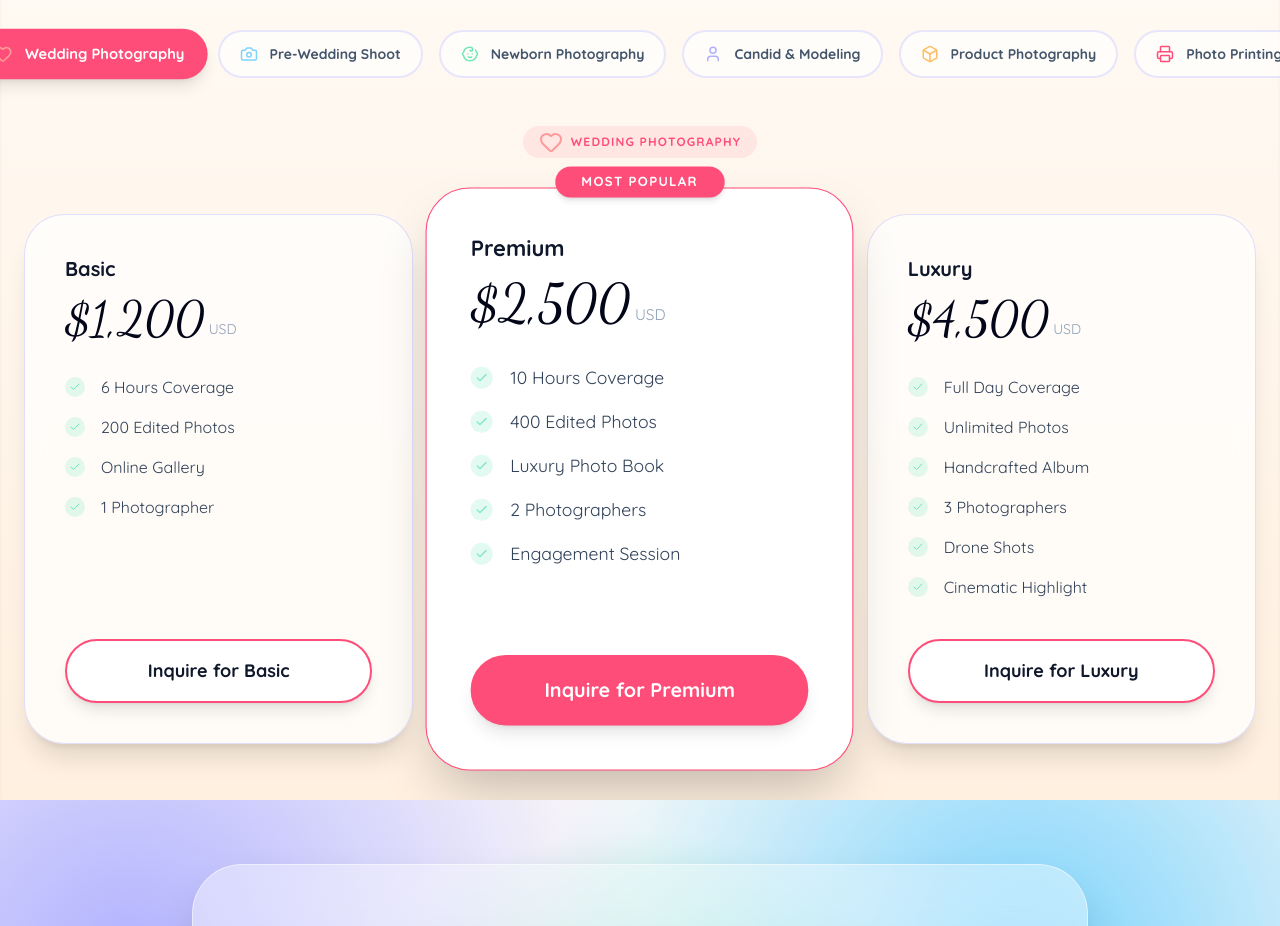
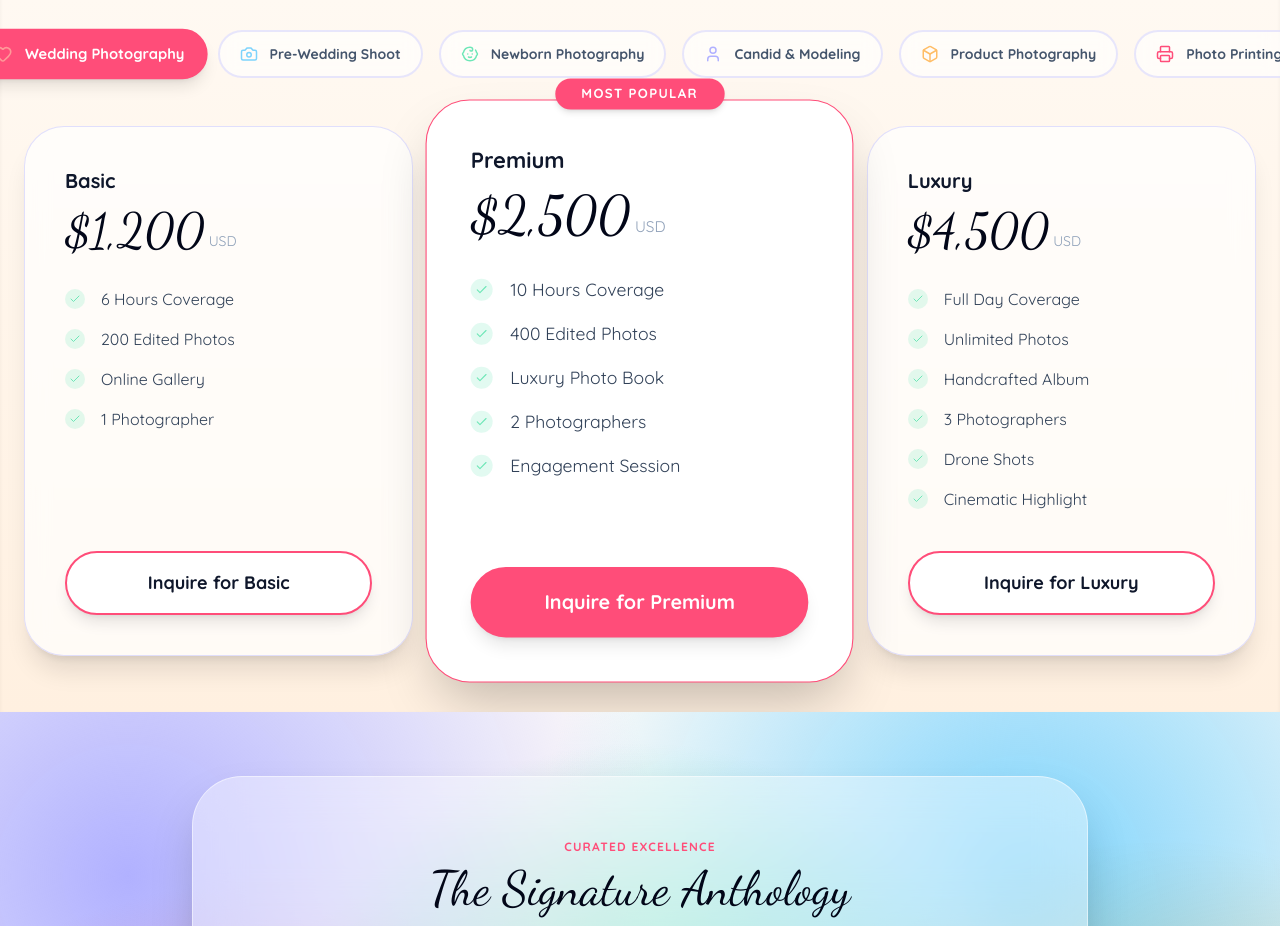
Before and after one commit to 12vaibhav/LoveLoom-Lens, a React (Vite) app: page /services in a window 1280 px wide. Shown: the part 800-1726 px from the top of the page. Built offline with nearby package versions, Linux system fonts and the light colour scheme.

Commit message:
UI: Removed the Service Title badge for a truly minimalist pricing layout.

```diff
--- a/src/pages/Services.tsx
+++ b/src/pages/Services.tsx
@@ -255,12 +255,6 @@ const Services = () => {
               transition={{ duration: 0.4, ease: "easeOut" }}
               className="space-y-8 md:space-y-10"
             >
-              <div className="text-center max-w-3xl mx-auto">
-                <div className="inline-flex items-center gap-2 px-4 py-1 bg-accent-pink/10 text-accent-pink rounded-full text-xs font-bold uppercase tracking-widest mb-4">
-                  {activeService.icon}
-                  {activeService.title}
-                </div>
-              </div>
 
               <div className="grid grid-cols-1 md:grid-cols-3 gap-6 md:gap-8">
                 {activeService.packages.map((pkg, pIdx) => (
```
